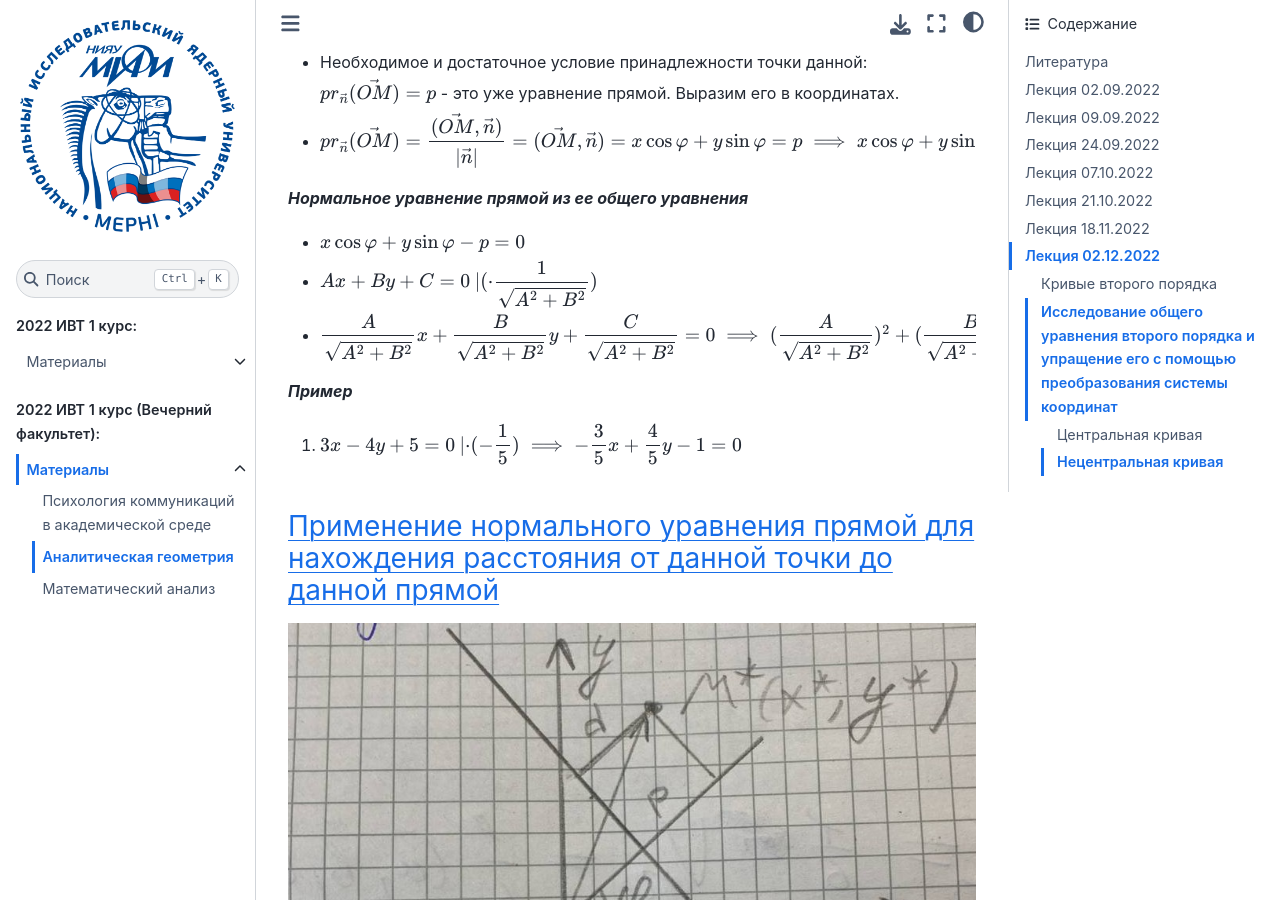
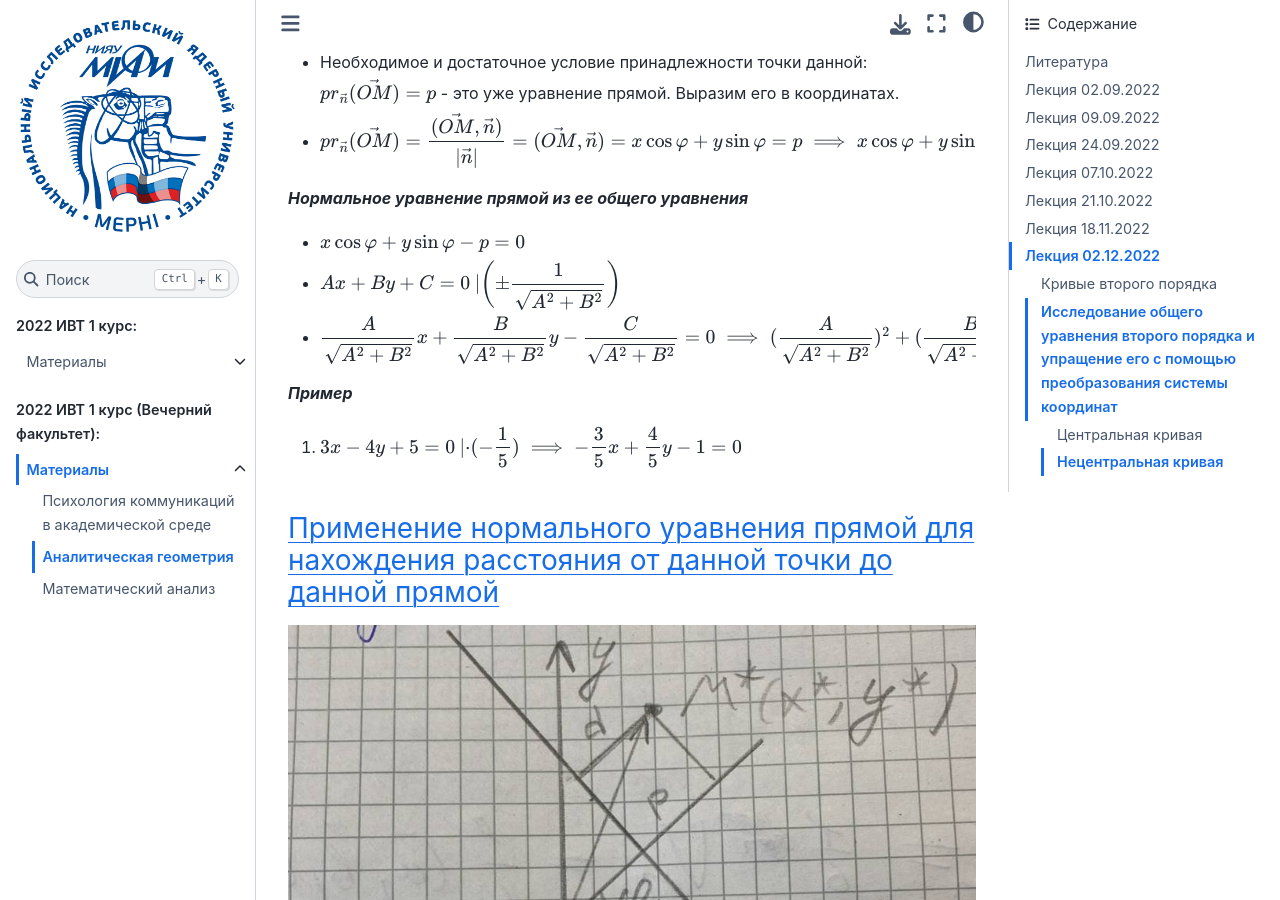
Before and after one commit to mephi-tex/mephi-tex, a Sphinx documentation site: the page built from docs/IVT_evening/analitical-geometry.md, in a window 1280 px wide and 900 px high, scrolled down 16467 px. Built offline with Sphinx 7.4.7 and the Sphinx Book theme 1.1.4, drawn with Linux system fonts in a browser that asks for light colours; the version number could not be read and is left out; some of the changed text lies outside the part shown.

Commit message:
fix angem lecture

```diff
--- a/docs/IVT_evening/analitical-geometry.md
+++ b/docs/IVT_evening/analitical-geometry.md
@@ -460,9 +460,10 @@ depth: 3
 - $pr_{\vec{n}}(\vec{OM}) = \dfrac{(\vec{OM}, \vec{n})}{|\vec{n}|} =(\vec{OM}, \vec{n}) = x\cos{\phi} + y\sin{\phi} = p \implies x\cos{\phi} + y\sin{\phi} - p = 0$
 
 ***Нормальное уравнение прямой из ее общего уравнения***
+
 - $x\cos{\phi} + y\sin{\phi} - p = 0$
-- $Ax + By + C = 0$ $|(\cdot \dfrac{1}{\sqrt{A^2 + B^2}})$
-- $\dfrac{A}{\sqrt{A^2 + B^2}}x + \dfrac{B}{\sqrt{A^2 + B^2}}y + \dfrac{C}{\sqrt{A^2 + B^2}} = 0 \implies (\dfrac{A}{\sqrt{A^2 + B^2}})^2 + (\dfrac{B}{\sqrt{A^2 + B^2}})^{2} + (\dfrac{C}{\sqrt{A^2 + B^2}})^2 = 1$
+- $Ax + By + C = 0$ $|\left( \pm \dfrac{1}{\sqrt{A^2 + B^2}}\right)$
+- $\dfrac{A}{\sqrt{A^2 + B^2}}x + \dfrac{B}{\sqrt{A^2 + B^2}}y - \dfrac{C}{\sqrt{A^2 + B^2}} = 0 \implies (\dfrac{A}{\sqrt{A^2 + B^2}})^2 + (\dfrac{B}{\sqrt{A^2 + B^2}})^{2} + (\dfrac{C}{\sqrt{A^2 + B^2}})^2 = 1$
 
 ***Пример***
 1. $3x - 4y + 5 = 0$ $|\cdot (- \dfrac{1}{5}) \implies - \dfrac{3}{5}x + \dfrac{4}{5}y - 1 = 0$
@@ -569,8 +570,8 @@ depth: 3
 - $x\cos{\alpha} + y\cos{\beta} + z\cos{\gamma} - p = 0$ - Нормальное уравнение плоскости
 
 ### Перевод из общего уравнение плоскости в нормальное
-- $Ax + By + Cz + D = 0 \ |\cdot (\dfrac{1}{\sqrt{A^{2} + B^{2} + C^{2}}}) $ (Если свободный член $< 0, $ то $| \cdot (- \dfrac{1}{\sqrt{A^{2} + B^{2} + C^{2}}})$
-- $\underbrace{\dfrac{A}{\sqrt{A^{2} + B^{2} + C^{2}}}}_{\cos{\alpha}}x + \underbrace{\dfrac{B}{\sqrt{A^{2} + B^{2} + C^{2}}}}_{\cos{\beta}}y +  \underbrace{\dfrac{C}{\sqrt{A^{2} + B^{2} + C^{2}}}}_{\cos{\beta}}z + \dfrac{D}{\sqrt{A^{2} + B^{2} + C^{2}}} = 0$
+- $Ax + By + Cz + D = 0 \ |\cdot (\dfrac{1}{\sqrt{A^{2} + B^{2} + C^{2}}}) $ (Если свободный член $> 0, $ то $| \cdot (- \dfrac{1}{\sqrt{A^{2} + B^{2} + C^{2}}})$
+- $\underbrace{\dfrac{A}{\sqrt{A^{2} + B^{2} + C^{2}}}}_{\cos{\alpha}}x + \underbrace{\dfrac{B}{\sqrt{A^{2} + B^{2} + C^{2}}}}_{\cos{\beta}}y +  \underbrace{\dfrac{C}{\sqrt{A^{2} + B^{2} + C^{2}}}}_{\cos{\beta}}z - \dfrac{D}{\sqrt{A^{2} + B^{2} + C^{2}}} = 0$
 
 ### Расстояние от точки до плоскости
 ![image1](angem_pictures/angem14.jpg)
```
